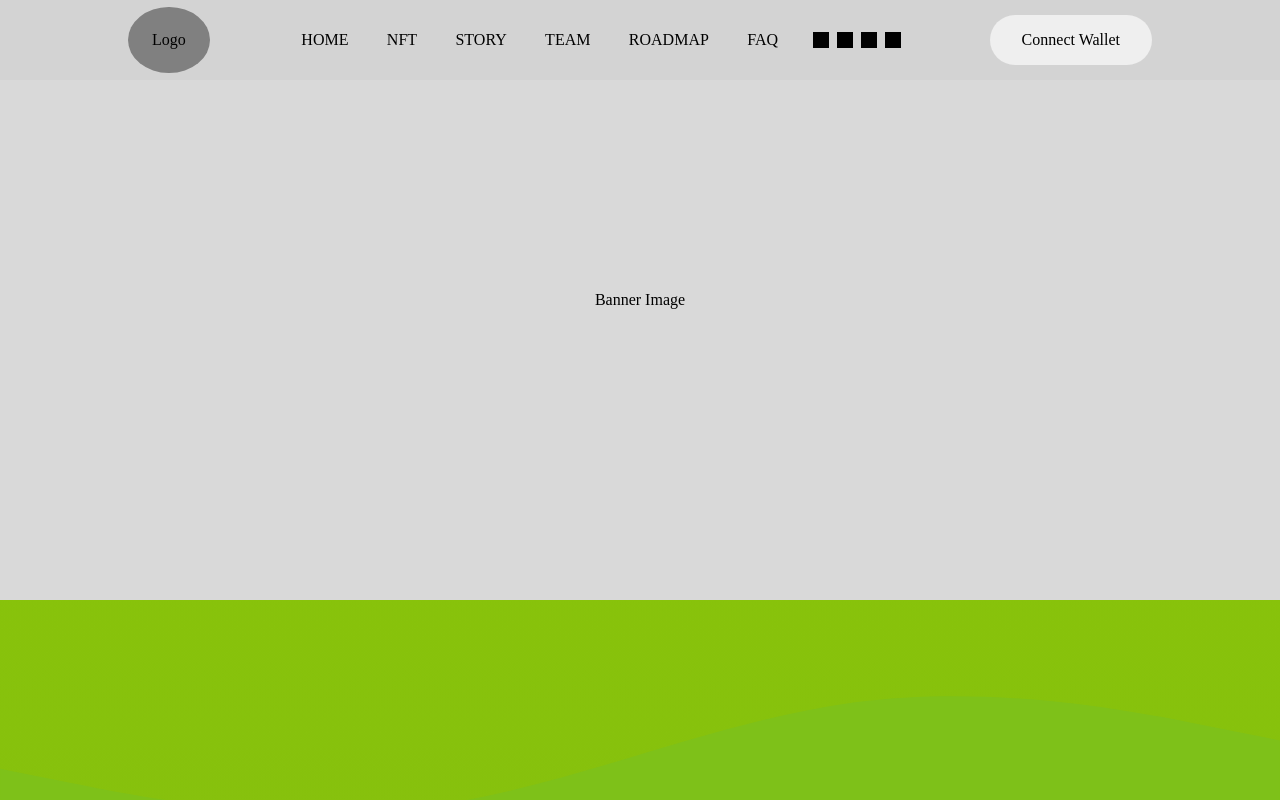
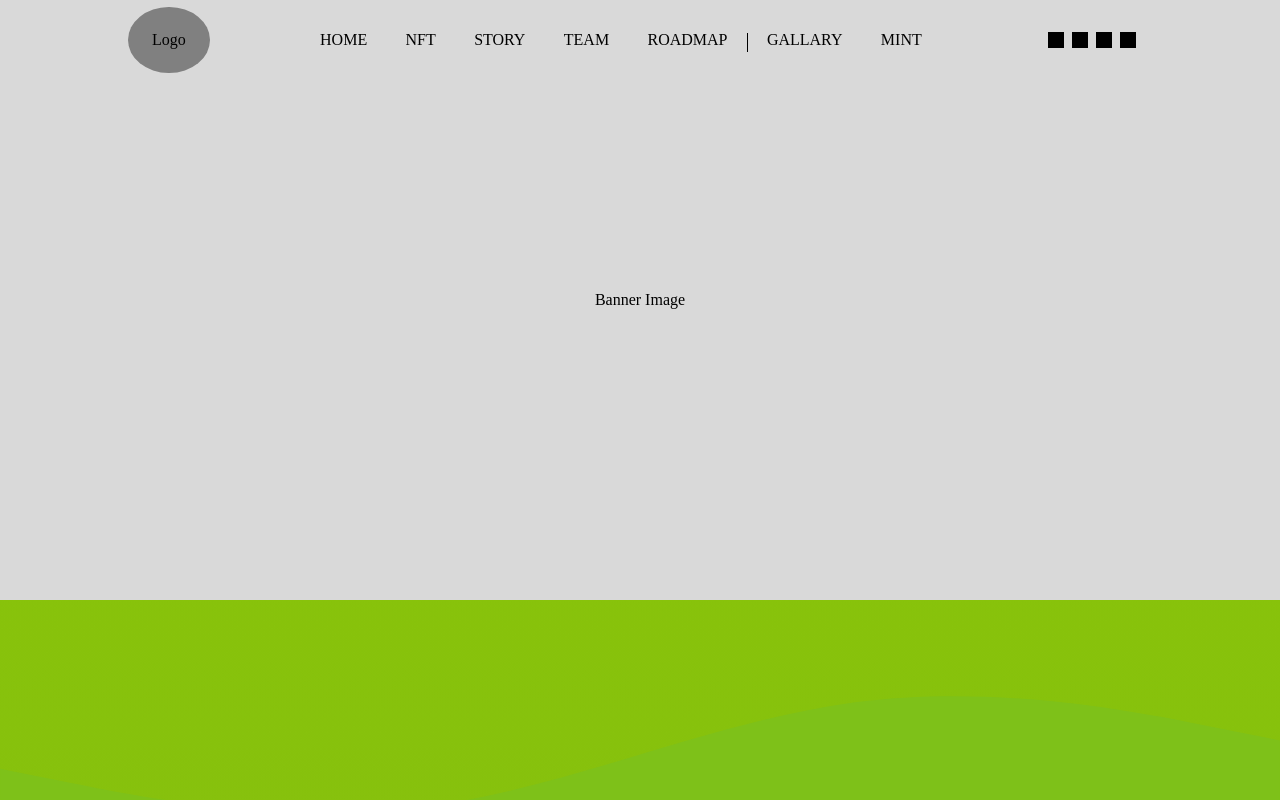
Before and after one commit to kw22228/NFT-FrontEnd, a React (Create React App) app in the folder frontend/: page / in a window 1280 px wide. Shown: the top 800 px of the page. Built offline with nearby package versions, Linux system fonts and the light colour scheme.

Commit message:
update: header color component

```diff
--- a/frontend/src/components/Header/Header.style.ts
+++ b/frontend/src/components/Header/Header.style.ts
@@ -4,7 +4,7 @@ import variouble from '../../styles/variouble';
 export const Header = styled.header`
     width: 100vw;
     height: ${variouble.navHeight};
-    background-color: lightgray;
+    background-color: transparent;
     position: absolute;
     z-index: 99;
 `;
@@ -29,6 +29,12 @@ export const MenuItem = styled.li`
     text-transform: uppercase;
     margin: 0 1.2rem;
     cursor: pointer;
+`;
+export const MenuSpace = styled.li`
+    background-color: black;
+    margin-top: 5px;
+    width: 1px;
+    height: 1.2rem;
 `;
 
 export const Button = styled.button`
--- a/frontend/src/components/Header/Header.tsx
+++ b/frontend/src/components/Header/Header.tsx
@@ -5,38 +5,41 @@ import Logo from '../Logo/Logo';
 import gsap from 'gsap/all';
 import ScrollTrigger from 'gsap/ScrollTrigger';
 import connect from '../../lib/web3/connect';
+import { useNavigate } from 'react-router-dom';
 
 const Header = () => {
+    const navigate = useNavigate();
+
     const ref = useRef(null);
     gsap.registerPlugin(ScrollTrigger);
 
-    useLayoutEffect(() => {
-        const element = ref.current;
+    // useLayoutEffect(() => {
+    //     const element = ref.current;
 
-        const tl = gsap.timeline();
-        tl.to(element, {
-            position: 'fixed',
-            top: '1rem',
-            left: '50%',
-            width: '80%',
-            transform: 'translateX(-50%)',
+    //     const tl = gsap.timeline();
+    //     tl.to(element, {
+    //         position: 'fixed',
+    //         top: '1rem',
+    //         left: '50%',
+    //         width: '80%',
+    //         transform: 'translateX(-50%)',
 
-            padding: '',
-            borderRadius: '50px',
-            border: '3px solid white',
+    //         padding: '',
+    //         borderRadius: '50px',
+    //         border: '3px solid white',
 
-            scrollTrigger: {
-                trigger: element,
-                start: 'bottom+=200 top',
-                end: '+=200',
-                scrub: true,
-            },
-        });
+    //         scrollTrigger: {
+    //             trigger: element,
+    //             start: 'bottom+=200 top',
+    //             end: '+=200',
+    //             scrub: true,
+    //         },
+    //     });
 
-        return () => {
-            tl.kill();
-        };
-    }, []);
+    //     return () => {
+    //         tl.kill();
+    //     };
+    // }, []);
     return (
         <s.Header ref={ref}>
             <s.Nav>
@@ -48,17 +51,18 @@ const Header = () => {
                     <s.MenuItem>STORY</s.MenuItem>
                     <s.MenuItem>TEAM</s.MenuItem>
                     <s.MenuItem>ROADMAP</s.MenuItem>
-                    <s.MenuItem>FAQ</s.MenuItem>
 
-                    <s.SnsMenu>
-                        <a href="#">d</a>
-                        <a href="#">d</a>
-                        <a href="#">d</a>
-                        <a href="#">d</a>
-                    </s.SnsMenu>
+                    <s.MenuSpace />
+
+                    <s.MenuItem onClick={() => navigate('/gallary')}>GALLARY</s.MenuItem>
+                    <s.MenuItem onClick={() => navigate('/mint')}>MINT</s.MenuItem>
                 </s.Menu>
-
-                <s.Button onClick={() => connect('Kaikas')}>Connect Wallet</s.Button>
+                <s.SnsMenu>
+                    <a href="#">d</a>
+                    <a href="#">d</a>
+                    <a href="#">d</a>
+                    <a href="#">d</a>
+                </s.SnsMenu>
             </s.Nav>
         </s.Header>
     );
```
